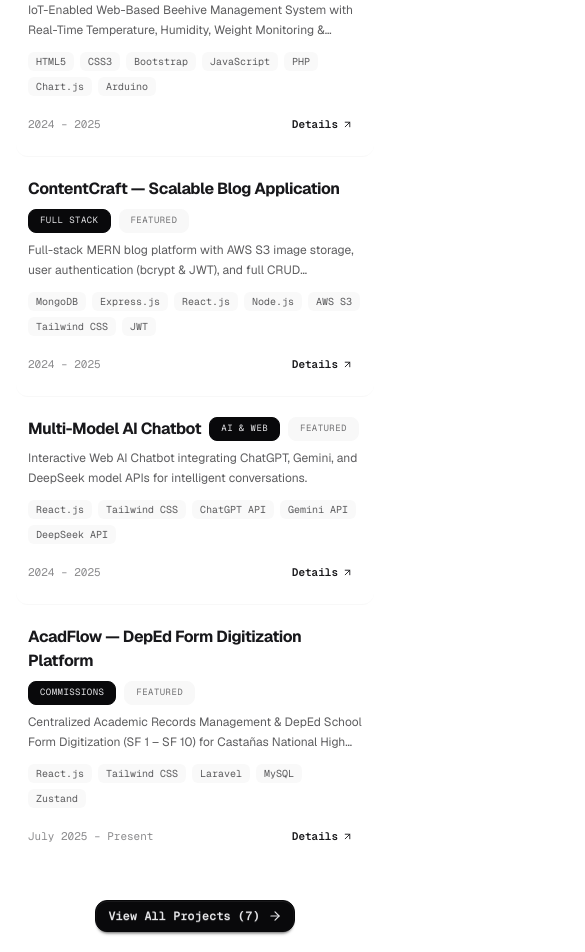
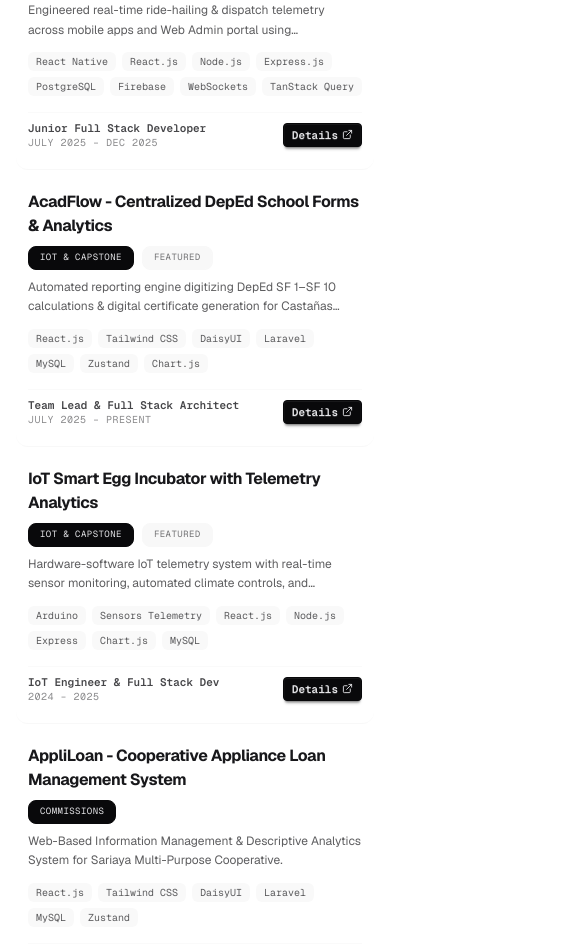
Before and after one commit to Izuuii/Personal-Portfolio, a React (Vite) app: page / in a window 390 px wide. Shown: the part 1020-1972 px from the top of the page, 585 px wide, since content can reach past the window. Built offline with nearby package versions, Linux system fonts and the light colour scheme.

Commit message:
added lots of changes again

```diff
--- a/src/App.jsx
+++ b/src/App.jsx
@@ -17,13 +17,13 @@ export default function App() {
   };
 
   return (
-    <div className="min-h-screen bg-base-100 text-base-content antialiased">
+    <div className="min-h-screen bg-base-100 text-base-content antialiased overflow-x-hidden">
       {/* Sidebar Navigation */}
       <Sidebar currentPage={currentPage} setCurrentPage={handlePageChange} />
 
       {/* Main Content Area */}
-      <div className="lg:pl-60 min-h-screen w-full flex justify-center">
-        <main className="w-full max-w-4xl lg:max-w-5xl px-4 sm:px-6 lg:px-10 pt-16 lg:pt-8 transition-all duration-300">
+      <div className="lg:pl-60 min-h-screen w-full flex justify-center overflow-x-hidden">
+        <main className="w-full max-w-4xl lg:max-w-5xl px-4 sm:px-6 lg:px-10 pt-16 lg:pt-8 transition-all duration-300 overflow-x-hidden">
 
           {/* HOME PAGE VIEW */}
           {currentPage === 'home' && (
--- a/src/components/Projects.jsx
+++ b/src/components/Projects.jsx
@@ -1,5 +1,5 @@
 import React, { useState } from 'react';
-import { ArrowUpRight, ArrowRight, ArrowLeft } from 'lucide-react';
+import { ArrowLeft, ArrowRight, ExternalLink } from 'lucide-react';
 import ProjectModal from './ProjectModal';
 
 export default function Projects({ isPreview = false, onNavigate }) {
@@ -8,75 +8,56 @@ export default function Projects({ isPreview = false, onNavigate }) {
 
   const projects = [
     {
-      id: 'beemo',
-      title: 'BeeMo — IoT Stingless Beehive System',
-      subtitle: 'IoT-Enabled Web-Based Beehive Management System with Real-Time Temperature, Humidity, Weight Monitoring & Descriptive Analytics (Capstone Project).',
-      longDescription: 'BeeMo is a capstone project designed to enhance and improve the honey production of stingless bees through continuous monitoring and regulating of hive environmental parameters with Descriptive Analytics and interactive Chart.js telemetry dashboards.',
-      category: 'IoT & Capstone',
-      role: 'Capstone Lead & Arduino/Dev',
-      date: '2024 – 2025',
-      stack: ['HTML5', 'CSS3', 'Bootstrap', 'JavaScript', 'PHP', 'Chart.js', 'Arduino'],
+      id: 'indigo-app',
+      title: 'Indigo App - Full Stack Ride-Hailing Platform',
+      subtitle: 'Engineered real-time ride-hailing & dispatch telemetry across mobile apps and Web Admin portal using WebSockets & TanStack Query.',
+      longDescription: 'Engineered during junior developer role at MK International Trading. Built end-to-end telemetry workflows across Rider App, Customer App, and Web Admin management interface using WebSockets and TanStack Query state caching.',
+      category: 'Full Stack',
+      role: 'Junior Full Stack Developer',
+      date: 'July 2025 – Dec 2025',
+      stack: ['React Native', 'React.js', 'Node.js', 'Express.js', 'PostgreSQL', 'Firebase', 'WebSockets', 'TanStack Query'],
       highlights: [
-        'Led capstone team in designing an IoT web portal to enhance stingless bee honey production.',
-        'Programmed Arduino microcontrollers and sensors for continuous telemetry monitoring (temperature, humidity, beehive weight).',
-        'Built dynamic descriptive analytics dashboards and live chart visualizations using Chart.js.',
-        'Integrated PHP backend REST APIs for continuous sensor parameter logging and threshold regulation alerts.'
-      ],
-      featured: true
-    },
-    {
-      id: 'contentcraft',
-      title: 'ContentCraft — Scalable Blog Application',
-      subtitle: 'Full-stack MERN blog platform with AWS S3 image storage, user authentication (bcrypt & JWT), and full CRUD functionality.',
-      longDescription: 'ContentCraft is a scalable blog application built with MongoDB, Express.js, React.js, and Node.js. It features secure JWT authentication and password hashing with bcrypt, allowing users to create, read, update, and delete posts while uploading media directly to AWS S3.',
-      category: 'Full Stack',
-      role: 'Full Stack Developer',
-      date: '2024 – 2025',
-      stack: ['MongoDB', 'Express.js', 'React.js', 'Node.js', 'AWS S3', 'Tailwind CSS', 'JWT'],
-      highlights: [
-        'Built full-stack blog application with MongoDB, Express, React, and Node.js (MERN stack).',
-        'Implemented secure user authentication and authorization using bcrypt and JSON Web Tokens (JWT).',
-        'Integrated AWS S3 bucket storage for uploading, hosting, and displaying high-resolution blog post images.',
-        'Created full CRUD capabilities enabling users to write, edit, publish, and manage articles seamlessly.'
-      ],
-      featured: true
-    },
-    {
-      id: 'ai-chatbot',
-      title: 'Multi-Model AI Chatbot',
-      subtitle: 'Interactive Web AI Chatbot integrating ChatGPT, Gemini, and DeepSeek model APIs for intelligent conversations.',
-      longDescription: 'An interactive web-based AI chatbot that connects to multiple state-of-the-art AI model APIs (ChatGPT, Gemini, and DeepSeek) to deliver real-time intelligent responses, code analysis, and conversational capabilities.',
-      category: 'AI & Web',
-      role: 'Frontend Developer & AI Integration',
-      date: '2024 – 2025',
-      stack: ['React.js', 'Tailwind CSS', 'ChatGPT API', 'Gemini API', 'DeepSeek API'],
-      highlights: [
-        'Integrated ChatGPT, Gemini, and DeepSeek AI APIs for multi-engine conversational workflows.',
-        'Designed responsive chat interface with code snippet highlighting and real-time message streaming.',
-        'Handled API token security, prompt engineering, and smooth conversation state management.'
+        'Architected real-time rider location tracking and dispatch telemetry using WebSockets.',
+        'Engineered responsive Web Admin portal with live interactive map telemetry and user session management.',
+        'Optimized client-side data fetching with TanStack Query caching and automated push notification flows.'
       ],
       featured: true
     },
     {
       id: 'acadflow',
-      title: 'AcadFlow — DepEd Form Digitization Platform',
-      subtitle: 'Centralized Academic Records Management & DepEd School Form Digitization (SF 1 – SF 10) for Castañas National High School.',
-      longDescription: 'AcadFlow is a freelance commission project that digitizes official DepEd School Forms (SF 1–SF 10), automates report generation and certificate issuing, and provides secure role-based access for teachers, students, and school administrators.',
-      category: 'Commissions',
-      role: 'Team Leader & Freelance Dev',
+      title: 'AcadFlow - Centralized DepEd School Forms & Analytics',
+      subtitle: 'Automated reporting engine digitizing DepEd SF 1–SF 10 calculations & digital certificate generation for Castañas National High School.',
+      longDescription: 'Lead capstone & commission project designed to eliminate manual paper-based school form processing. Features automated DepEd SF 1 to SF 10 calculations, digital certificate issuance, and administrative analytics dashboards.',
+      category: 'IoT & Capstone',
+      role: 'Team Lead & Full Stack Architect',
       date: 'July 2025 – Present',
-      stack: ['React.js', 'Tailwind CSS', 'Laravel', 'MySQL', 'Zustand'],
+      stack: ['React.js', 'Tailwind CSS', 'DaisyUI', 'Laravel', 'MySQL', 'Zustand', 'Chart.js'],
       highlights: [
-        'Developed a centralized web portal digitizing and modernizing DepEd School Forms (SF 1–SF 10).',
-        'Automated reporting and certificate generation, significantly reducing manual paperwork time.',
-        'Provided secure role-based access to academic records for teachers, students, and parents.',
-        'Managed frontend state using Zustand and styled component libraries with React & Tailwind CSS.'
+        'Digitized complex DepEd School Forms (SF 1 - SF 10) calculations into automated web workflows.',
+        'Architected digital certificate generation engine with cryptographic verification tags.',
+        'Implemented role-based access control (RBAC) for Teachers, Advisers, and School Administrators.'
+      ],
+      featured: true
+    },
+    {
+      id: 'smart-egg-incubator',
+      title: 'IoT Smart Egg Incubator with Telemetry Analytics',
+      subtitle: 'Hardware-software IoT telemetry system with real-time sensor monitoring, automated climate controls, and predictive charts.',
+      longDescription: 'IoT capstone system integrating Arduino hardware sensors (DHT22 temperature, humidity, egg turning motors) with a web telemetry dashboard for live monitoring and descriptive historical analytics.',
+      category: 'IoT & Capstone',
+      role: 'IoT Engineer & Full Stack Dev',
+      date: '2024 – 2025',
+      stack: ['Arduino', 'Sensors Telemetry', 'React.js', 'Node.js', 'Express', 'Chart.js', 'MySQL'],
+      highlights: [
+        'Connected hardware microcontrollers to real-time WebSockets telemetry server.',
+        'Built live interactive telemetry charts monitoring micro-climate environmental stability.',
+        'Integrated automated SMS & web alert thresholds for temperature and humidity fluctuations.'
       ],
       featured: true
     },
     {
       id: 'appliloan',
-      title: 'AppliLoan — Cooperative Analytics System',
+      title: 'AppliLoan - Cooperative Appliance Loan Management System',
       subtitle: 'Web-Based Information Management & Descriptive Analytics System for Sariaya Multi-Purpose Cooperative.',
       longDescription: 'AppliLoan improves cooperative operations by handling appliance loan applications and client records while incorporating descriptive analytics capabilities for administrators to gain actionable insights.',
       category: 'Commissions',
@@ -109,18 +90,35 @@ export default function Projects({ isPreview = false, onNavigate }) {
     },
     {
       id: 'pitch-tents-clone',
-      title: 'Pitch-tents.co.uk Web Clone',
-      subtitle: 'Responsive pixel-perfect front-end replication of the Pitch-tents.co.uk web portal.',
-      longDescription: 'A high-fidelity front-end web replication of Pitch-tents.co.uk created to practice advanced layout structure, modern responsive design, and UI component architecture.',
+      title: 'PitchTents Outdoor Gear & Rental E-Commerce',
+      subtitle: 'Modern frontend e-commerce platform for outdoor gear rentals with interactive booking calendars and gear filter matrix.',
+      longDescription: 'A sleek, high-aesthetic e-commerce web application featuring equipment rental booking date selection, dynamic inventory search, interactive shopping cart, and smooth responsive UI micro-interactions.',
       category: 'Front-End',
-      role: 'Frontend Developer',
-      date: '2024 – 2025',
-      stack: ['React.js', 'Tailwind CSS', 'JavaScript'],
+      role: 'Frontend Engineer',
+      date: '2024',
+      stack: ['React.js', 'Tailwind CSS', 'DaisyUI', 'Zustand', 'Vite'],
       highlights: [
-        'Replicated complex layout structure and responsive breakpoints of Pitch-tents.co.uk.',
-        'Engineered custom UI components with fluid responsive scaling across mobile and desktop devices.'
+        'Built fluid rental booking calendar date pickers and dynamic price calculation state flows.',
+        'Implemented rich micro-animations using DaisyUI and Tailwind CSS design tokens.',
+        'Structured modular client-side state management with Zustand.'
       ],
       featured: false
+    },
+    {
+      id: 'ai-code-harness',
+      title: 'AI Agent Developer Harness & Custom Prompts Integration',
+      subtitle: 'Custom developer workflow automation harness connecting LLM APIs (Gemini, DeepSeek, ChatGPT) with IDE extension flows.',
+      longDescription: 'Experimental AI developer tooling harness designed to streamline codebase refactoring, automated documentation generation, and unit test suite creation using modern AI model APIs.',
+      category: 'AI & Web',
+      role: 'AI / Vibe Engineer',
+      date: '2025 – 2026',
+      stack: ['Node.js', 'Gemini API', 'DeepSeek API', 'ChatGPT API', 'TypeScript'],
+      highlights: [
+        'Built prompt engineering harnesses for code analysis, linting, and automated refactoring.',
+        'Integrated multi-provider LLM failover routing across Gemini, DeepSeek, and OpenAI endpoints.',
+        'Designed lightweight JSON response parsers for reliable developer output generation.'
+      ],
+      featured: true
     }
   ];
 
@@ -149,7 +147,7 @@ export default function Projects({ isPreview = false, onNavigate }) {
       <div className="flex flex-col sm:flex-row sm:items-center justify-between gap-4 mb-8">
         <div>
           <div className="text-[11px] font-mono text-base-content/50 uppercase tracking-widest flex items-center gap-2">
-            <span>01 — projects</span>
+            <span>01 — projects & engineering craft</span>
             <span className="h-px w-6 bg-base-300 inline-block" />
           </div>
           <h2 className="text-2xl font-bold tracking-tight text-base-content uppercase font-sans mt-1">
@@ -182,8 +180,9 @@ export default function Projects({ isPreview = false, onNavigate }) {
             onClick={() => setActiveModalProject(project)}
             className="relative group py-5 px-3 sm:px-4 rounded-xl hover:bg-base-200/40 transition-all duration-200 cursor-pointer flex flex-col md:flex-row md:items-center justify-between gap-4 overflow-hidden"
           >
-            {/* Subtle halftone dot matrix accent on hover (Matching Bryl Lim reference Image 2) */}
+            {/* Subtle halftone dot matrix accent on hover */}
             <div className="absolute inset-0 bg-halftone-grid opacity-0 group-hover:opacity-25 transition-opacity pointer-events-none rounded-xl mask-radial-fade" />
+
             {/* Left Details Column */}
             <div className="space-y-2 flex-1 min-w-0">
               <div className="flex flex-wrap items-center gap-2">
@@ -217,22 +216,68 @@ export default function Projects({ isPreview = false, onNavigate }) {
               </div>
             </div>
 
-            {/* Right Meta & Action Column */}
-            <div className="flex items-center justify-between md:flex-col md:items-end shrink-0 gap-2 font-mono text-xs text-base-content/50">
-              <span className="text-[11px] font-mono">{project.date}</span>
-              <button
-                onClick={(e) => {
-                  e.stopPropagation();
-                  setActiveModalProject(project);
-                }}
-                className="btn btn-ghost btn-xs font-mono text-[11px] gap-1 group-hover:bg-neutral group-hover:text-neutral-content transition-all rounded-lg"
-              >
-                Details
-                <ArrowUpRight size={11} />
+            {/* Right Meta & CTA Column */}
+            <div className="flex items-center justify-between md:justify-end gap-4 shrink-0 font-mono text-xs pt-2 md:pt-0 border-t md:border-t-0 border-base-300/30">
+              <div className="text-left md:text-right">
+                <div className="text-[11px] font-semibold text-base-content/80">
+                  {project.role}
+                </div>
+                <div className="text-[10px] text-base-content/50 uppercase tracking-wider">
+                  {project.date}
+                </div>
+              </div>
+
+              <button className="btn btn-neutral btn-xs font-mono text-[11px] gap-1 group-hover:translate-x-0.5 transition-transform">
+                <span>Details</span>
+                <ExternalLink size={11} />
               </button>
             </div>
           </div>
         ))}
+      </div>
+
+      {/* Monochrome Halftone Tech Engine Feature Banner (Positioned Below Projects List) */}
+      <div className="mt-8 mb-6 rounded-2xl overflow-hidden bg-base-200/40 border border-base-300/40 p-4 sm:p-6 relative group">
+        <div className="absolute inset-0 bg-halftone-grid opacity-20 pointer-events-none" />
+        <div className="flex flex-col md:flex-row items-center gap-6 relative z-10">
+          {/* DaisyUI 5 hover-3d Component Wrapping the Monochrome Technical Diagram */}
+          <div className="hover-3d w-full md:w-1/2 shrink-0">
+            <figure className="rounded-xl overflow-hidden border border-base-300 bg-base-100 shadow-md">
+              <img
+                src="/projects_engine.png"
+                alt="Software Architecture & Systems Engine Diagram"
+                className="w-full h-auto object-cover contrast-125 hover:contrast-100 transition-all duration-300"
+              />
+            </figure>
+            <div></div>
+            <div></div>
+            <div></div>
+            <div></div>
+            <div></div>
+            <div></div>
+            <div></div>
+            <div></div>
+          </div>
+
+          {/* Architecture & Engineering Process Banner Description */}
+          <div className="space-y-3 font-sans">
+            <span className="badge badge-neutral font-mono text-[10px] uppercase tracking-wider">
+              Engineering Mindset & Craft
+            </span>
+            <h3 className="text-xl font-bold tracking-tight text-base-content uppercase">
+              HOW I ENGINEER & BUILD SYSTEMS
+            </h3>
+            <p className="text-xs text-base-content/80 leading-relaxed font-sans">
+              I approach software engineering with a product-first mindset: decomposing complex real-world requirements into modular frontend architectures, resilient backend engines, and fluid interactive user flows. Whether building enterprise ride-hailing telemetries, automating school reporting engines, or crafting cross-platform mobile apps, every system is built for speed, clean state management, and high visual polish.
+            </p>
+            <div className="flex flex-wrap gap-1.5 pt-1 font-mono text-[10px] text-base-content/70">
+              <span className="bg-base-100 px-2 py-0.5 rounded border border-base-300/60 font-semibold">MODULAR ARCHITECTURE</span>
+              <span className="bg-base-100 px-2 py-0.5 rounded border border-base-300/60 font-semibold">REAL-TIME TELEMETRY</span>
+              <span className="bg-base-100 px-2 py-0.5 rounded border border-base-300/60 font-semibold">STATE CACHING</span>
+              <span className="bg-base-100 px-2 py-0.5 rounded border border-base-300/60 font-semibold">REST & WEBSOCKET APIS</span>
+            </div>
+          </div>
+        </div>
       </div>
 
       {/* Preview See More Button */}
@@ -242,7 +287,7 @@ export default function Projects({ isPreview = false, onNavigate }) {
             onClick={() => onNavigate('projects')}
             className="btn btn-neutral btn-sm font-mono text-xs gap-2 rounded-xl group"
           >
-            <span>View All Projects ({projects.length})</span>
+            <span>View All Works ({projects.length})</span>
             <ArrowRight size={14} className="group-hover:translate-x-1 transition-transform" />
           </button>
         </div>
```
Also changed, not shown: src/components/BounceCards.jsx (+40 -15 lines), public/projects_engine.png (added).
